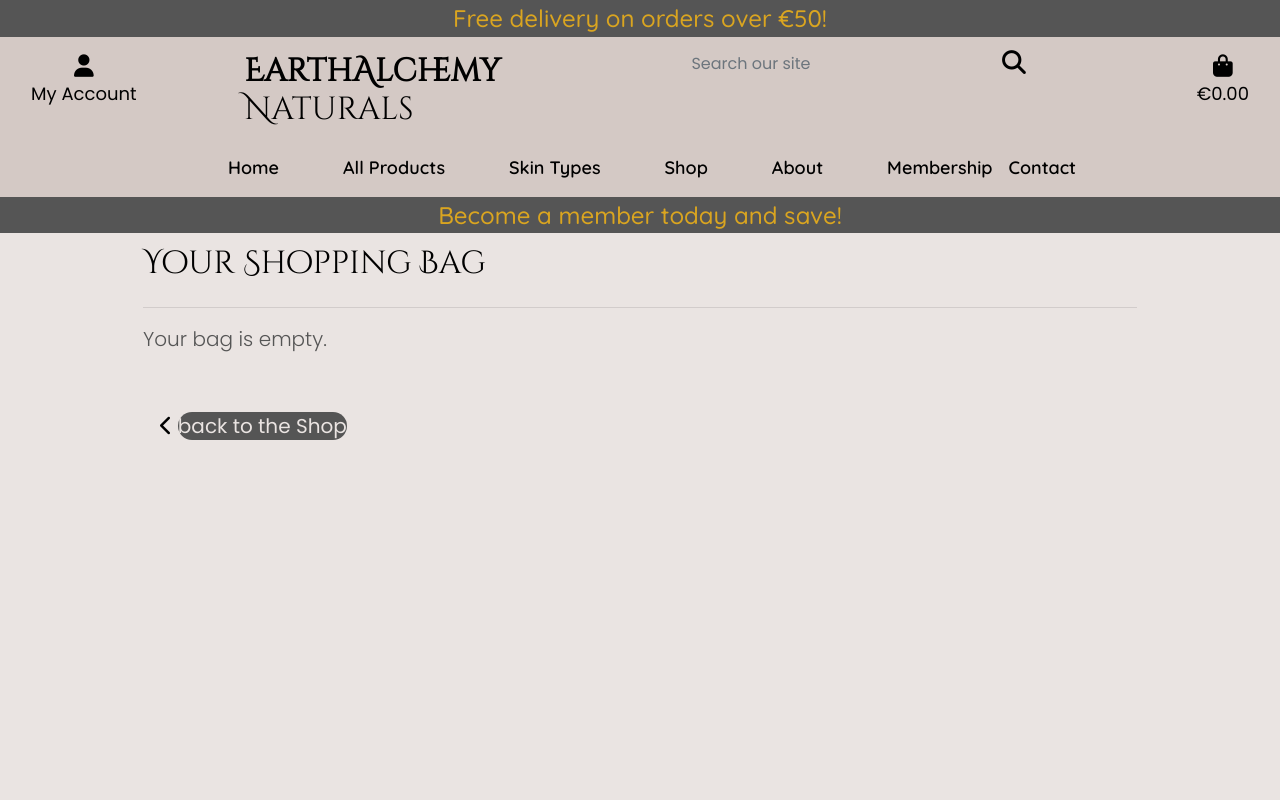
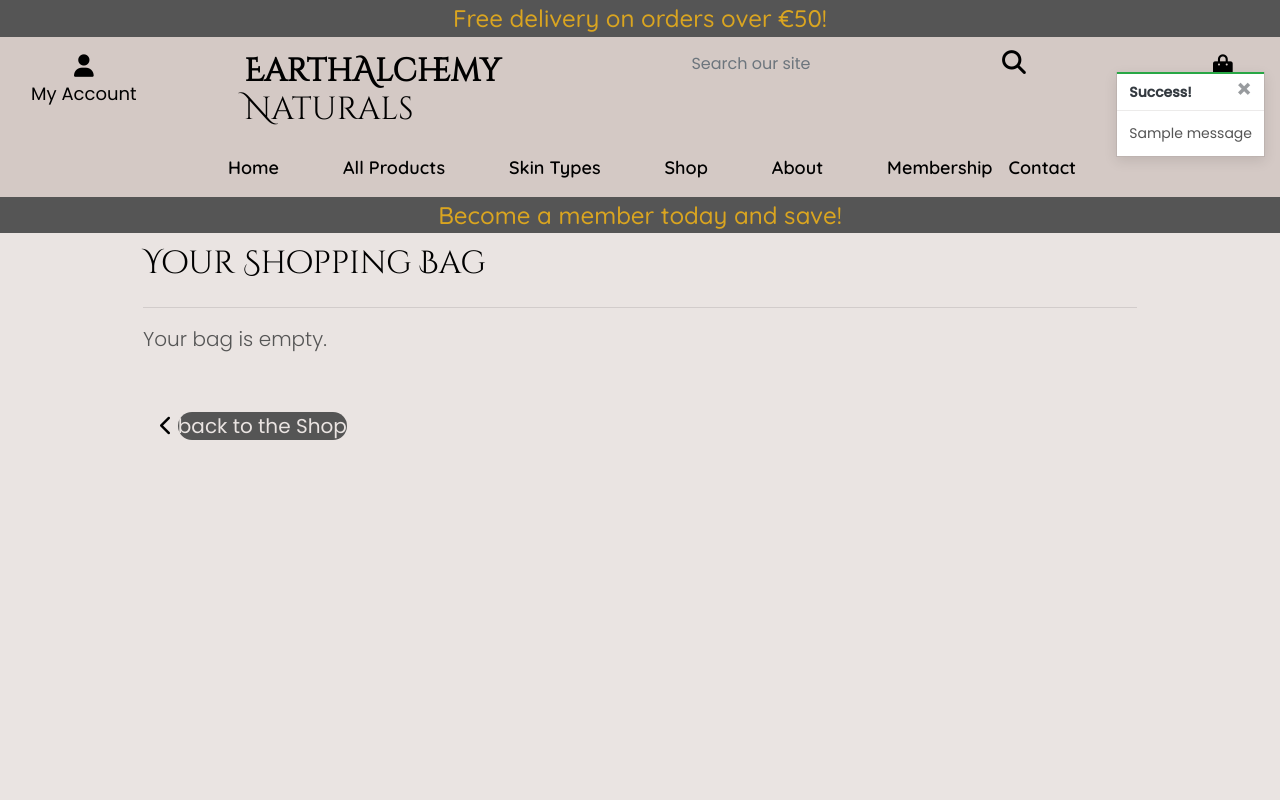
Before and after one commit to Lilla-Kavecsanszki/EarthAlchemyNaturals, a Django app: page /bag/ in a window 1280 px wide. Run offline with Django 3.2, Linux system fonts and the light colour scheme; tables that the repository leaves empty hold one stand-in row (values such as "Sample post"); one stand-in notice (Sample message) is shown; some libraries are stand-ins or nearby versions.

Commit message:
Added toasts

```diff
--- a/bag/templates/bag/bag.html
+++ b/bag/templates/bag/bag.html
@@ -103,7 +103,6 @@
                 <button
                   class="btn btn-link remove-item"
                   id="remove_{{ item.item_id }}"
-                  data-poduct_personal="{{ item.personal }}"
                 >
                   <i class="fa-solid fa-trash-can" style="color: #555555"></i>
                 </button>
@@ -175,9 +174,8 @@
   $(".remove-item").click(function (e) {
     var csrfToken = "{{ csrf_token }}";
     var itemId = $(this).attr("id").split("remove_")[1];
-    var size = $(this).data("product_size");
     var url = `/bag/remove/${itemId}/`;
-    var data = { csrfmiddlewaretoken: csrfToken, product_size: size };
+    var data = { csrfmiddlewaretoken: csrfToken,};
 
     $.post(url, data).done(function () {
       location.reload();
--- a/bag/views.py
+++ b/bag/views.py
@@ -1,4 +1,7 @@
 from django.shortcuts import render, redirect, reverse, HttpResponse
+from django.contrib import messages
+
+from products.models import Product
 
 # Create your views here.
 
@@ -9,6 +12,7 @@ def view_bag(request):
 def add_to_bag(request, item_id):
     """ Add a quantity of the specified product to the shopping bag """
 
+    product = Product.objects.get(pk=item_id)
     quantity = int(request.POST.get('quantity'))
     redirect_url = request.POST.get('redirect_url')
     bag = request.session.get('bag', {})
@@ -17,6 +21,7 @@ def add_to_bag(request, item_id):
         bag[item_id] += quantity
     else:
         bag[item_id] = quantity
+        messages.success(request, f'Added {product.name} to your bag')
 
     request.session['bag'] = bag
     return redirect(redirect_url)
--- a/earthalchemy_naturals/settings.py
+++ b/earthalchemy_naturals/settings.py
@@ -81,6 +81,8 @@ TEMPLATES = [
     },
 ]
 
+MESSAGE_STORAGE = 'django.contrib.messages.storage.session.SessionStorage'
+
 AUTHENTICATION_BACKENDS = (
     # Needed to login by username in Django admin, regardless of `allauth`
     'django.contrib.auth.backends.ModelBackend',
--- a/static/css/base.css
+++ b/static/css/base.css
@@ -213,9 +213,22 @@ body {
     color: #DAA520;
 }
 
+/* toasts */
 
+.message-container {
+    position: fixed;
+    top: 72px;
+    right: 15px;
+    z-index: 99999999999;
+}
 
+.custom-toast {
+    overflow: visible;
+}
 
+.toast-capper {
+    height: 2px;
+}
 
 /* -------------------------------- Media Queries */
 
--- a/templates/base.html
+++ b/templates/base.html
@@ -181,9 +181,31 @@
     </header>
 
     {% if messages %}
-    <div class="message-container"></div>
+    <div class="message-container">
+        {% for message in messages %}
+                {% with message.level as level %}
+                    {% if level == 40 %}
+                        {% include 'includes/toasts/toast_error.html' %}
+                    {% elif level == 30 %}
+                        {% include 'includes/toasts/toast_warning.html' %}
+                    {% elif level == 25 %}
+                        {% include 'includes/toasts/toast_success.html' %}
+                    {% else %}
+                        {% include 'includes/toasts/toast_info.html' %}
+                    {% endif %}
+                {% endwith %}
+            {% endfor %}
+    </div>
     {% endif %} {% block page_header %} {% endblock %} {% block content %}
     <!-- so they stay on the same line -->
-    {% endblock %} {% block postloadjs %} {% endblock %}
+    {% endblock %}
+
+    {% block postloadjs %}
+    <script type="text/javascript">
+        $('.toast').toast('show');
+    </script>
+    {% endblock %}
+
+
   </body>
 </html>
--- /dev/null
+++ b/templates/includes/toasts/toast_success.html
@@ -0,0 +1,13 @@
+<div class="toast custom-toast rounded-0 border-top-0" data-autohide="false">
+    <div class="arrow-up arrow-success"></div>
+    <div class="w-100 toast-capper bg-success"></div>
+    <div class="toast-header bg-white text-dark">
+        <strong class="mr-auto">Success!</strong>
+        <button type="button" class="ml-2 mb-1 close text-dark" data-dismiss="toast" aria-label="Close">
+            <span aria-hidden="true">&times;</span>
+        </button>
+    </div>
+    <div class="toast-body bg-white">
+        {{ message }}
+    </div>
+</div>
```
Also changed, not shown: templates/includes/toasts/toast_error.html (added, +13 -0 lines), templates/includes/toasts/toast_info.html (added, +13 -0 lines), templates/includes/toasts/toast_warning.html (added, +13 -0 lines).
